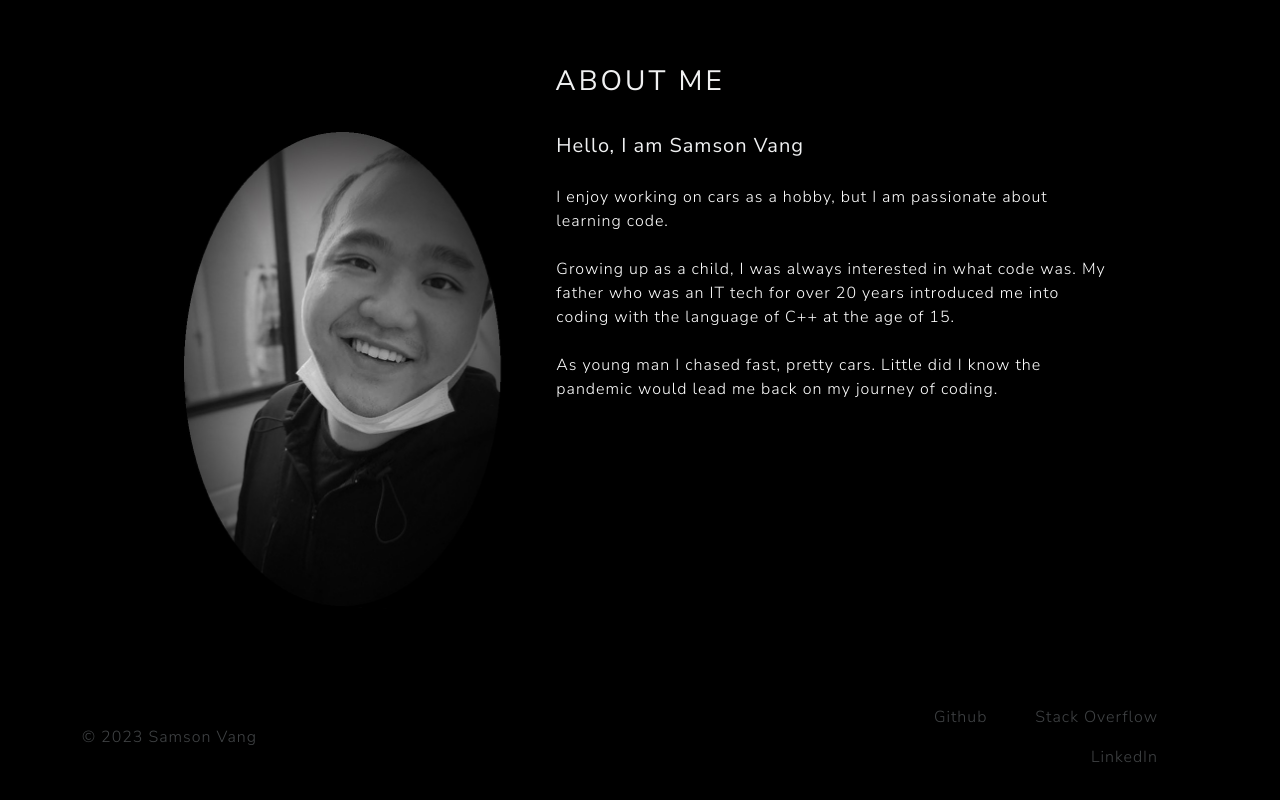
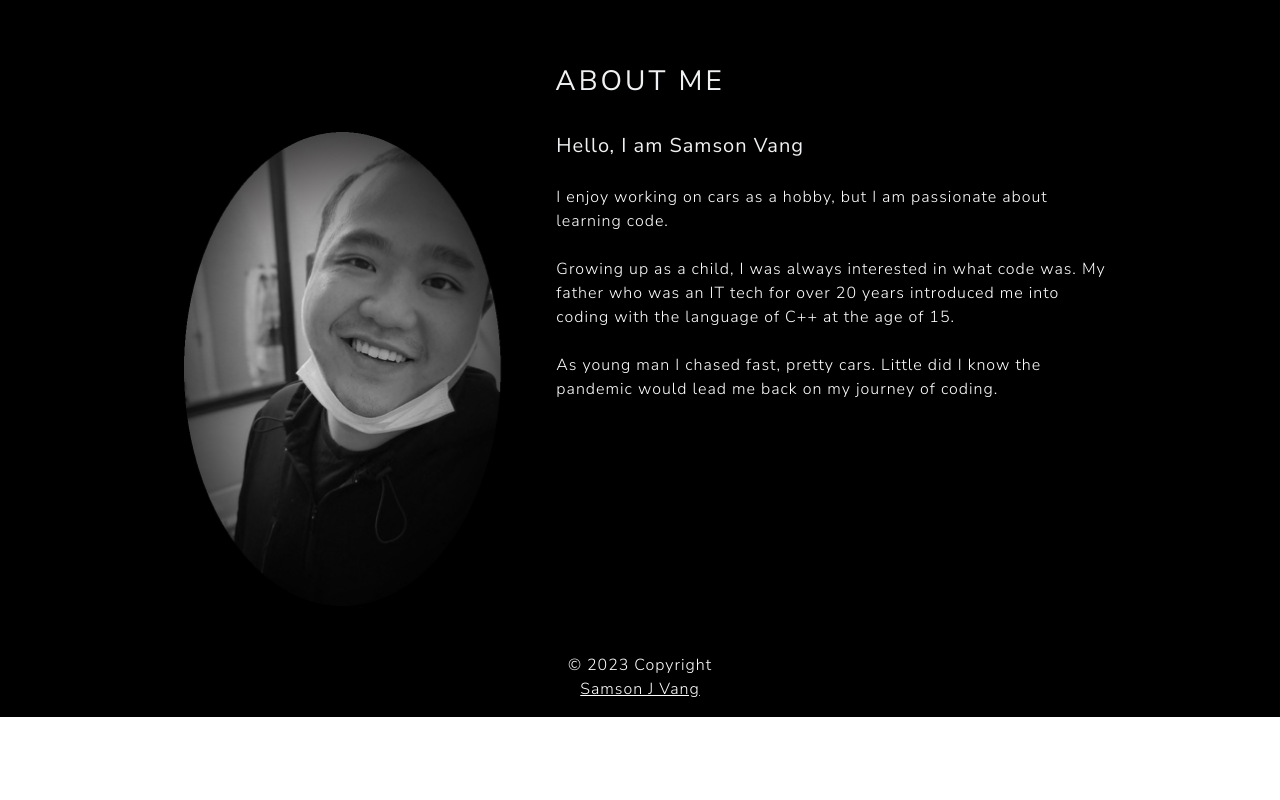
Before and after one commit to SamsonKnightz/React-Portfolio, a React (Create React App) app: page / in a window 1280 px wide. Shown: the part 326-1126 px from the top of the page. After the commit the page ends 1043 px from the top, so only its background shows below. Built offline with nearby package versions, Linux system fonts and the light colour scheme.

Commit message:
changed footer, creating readme, created footer.css

```diff
--- a/src/components/Footer.js
+++ b/src/components/Footer.js
@@ -1,28 +1,23 @@
 import React from "react"
+import "../../src/styles/Footer.css"
 
 const styles = {
-    sectionStyles: {
-      background: 'black',
-      color: "white",
+    footerStyles: {
+        background: 'black',
+        color: "white",
 
     },
-  };
+};
 
 function Footer() {
     return (
-        <section style={styles.sectionStyles} className="section">
-        <div class="container">
-            <footer class="d-flex flex-wrap justify-content-between align-items-center py-3 my-4 border-top sticky-bottom">
-                <p class="col-md-4 mb-0 text-muted">© 2023 Samson Vang</p>
-
-                <ul class="nav col-md-4 justify-content-end">
-                    <li class="nav-item"><a href="https://github.com/SamsonKnightz" target="_" class="nav-link px-2 text-muted">Github</a></li>
-                    <li class="nav-item"><a href="https://stackoverflow.com/users/21252899/samson-vang" target="_" class="nav-link px-2 text-muted">Stack Overflow</a></li>
-                    <li class="nav-item"><a href="https://www.linkedin.com/in/samson-vang/" target="_" class="nav-link px-2 text-muted">LinkedIn</a></li>
-                </ul>
-            </footer>
-        </div>
-        </section>
+        <footer style={styles.footerStyles} class="bg-black text-center text-white">
+            <div class="text-center p-3" >
+                © 2023 Copyright
+                <br></br>
+                <a class="text-white" href="https://mdbootstrap.com/">Samson J Vang</a>
+            </div>
+        </footer>
     );
 }
 
--- /dev/null
+++ b/src/styles/Footer.css
@@ -0,0 +1,11 @@
+.footer {
+    background: black;
+    justify-content: center;
+
+  }
+
+  .navbar a {
+    color: white;
+    text-decoration: none;
+    justify-content: center;
+  }
```
Also changed, not shown: src/assets/Untitled.png (added), 1 other file (tests, documents, lock files or other folders).
